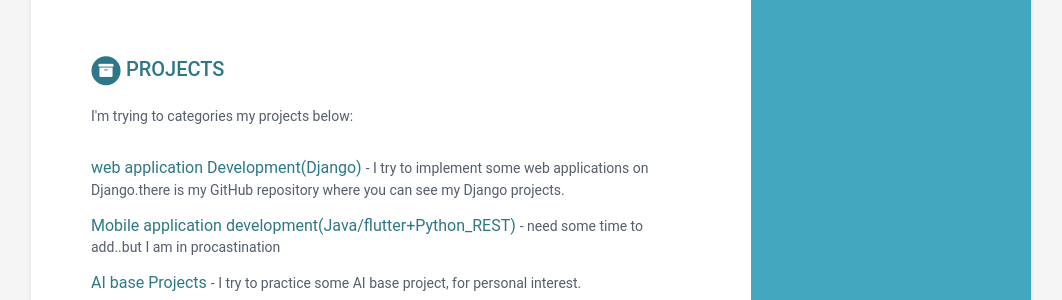
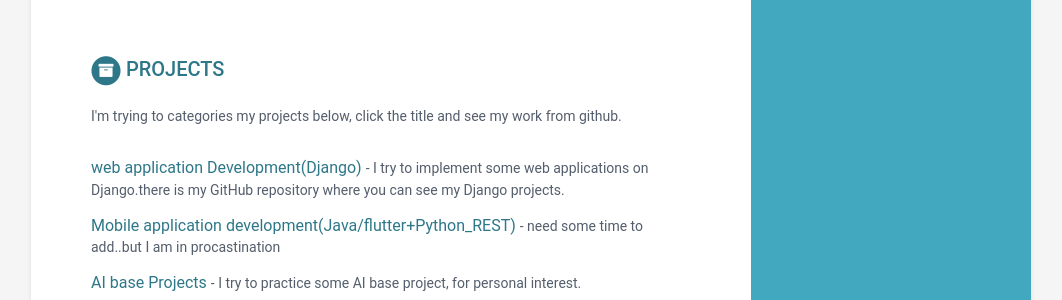
Before and after one commit to MonadWizard/online_resume.github.io, a Jekyll site: the page built from index.html, in a window 1280 px wide. Shown: the part 1129-1429 px from the top of the page, without its empty margins (109-1171 px from the left). Built offline with Jekyll 4.4.1, drawn with Linux system fonts in a browser that asks for light colours.

Commit message:
Update data.yml

```diff
--- a/_data/data.yml
+++ b/_data/data.yml
@@ -105,7 +105,7 @@ experiences:
 projects:
     title: Projects
     intro: >
-      I'm trying to categories my projects below:
+      I'm trying to categories my projects below, click the title and see my work from github.
     assignments:
       - title: web application Development(Django)
         link: "https://github.com/MonadWizard?tab=repositories&q=django&type=source&language="
```
